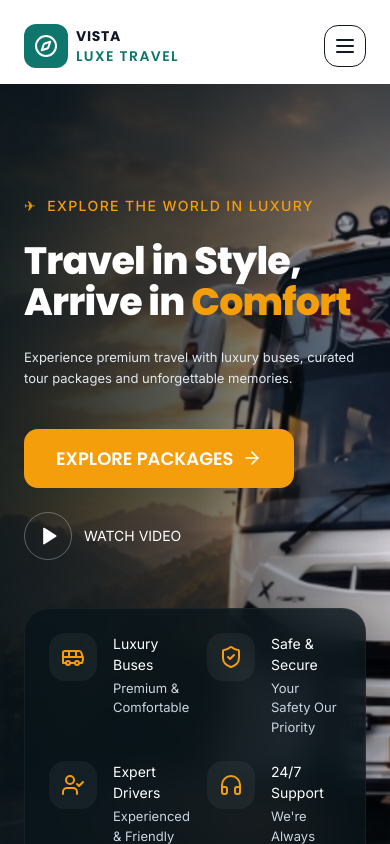
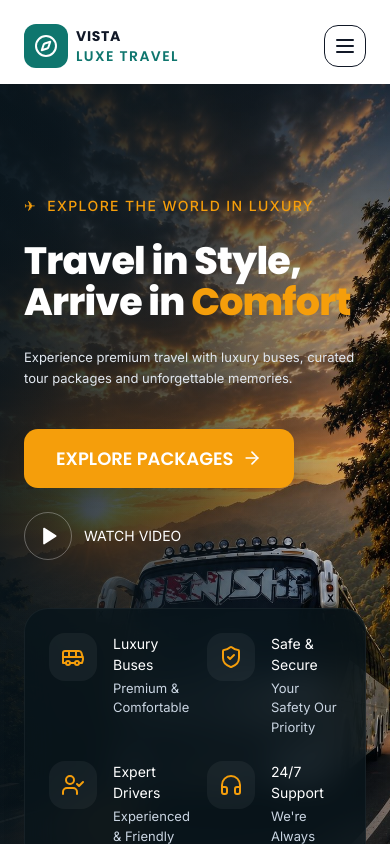
Before and after one commit to ehas1990/jenishatravel, a Next.js app: page / in a window 390 px wide. Shown: the top 844 px of the page. Built offline with nearby package versions, Linux system fonts and the light colour scheme.

Commit message:
feat: make hero section background image mobile responsive

```diff
--- a/components/home/Hero.tsx
+++ b/components/home/Hero.tsx
@@ -11,8 +11,17 @@ export default function Hero() {
     <section className="relative min-h-[90vh] lg:min-h-screen flex flex-col justify-between overflow-hidden pt-28 pb-16 lg:pt-36 lg:pb-20">
       {/* Background Image with Zoom (Ken Burns) Effect */}
       <div className="absolute inset-0 z-0">
+        {/* Mobile portrait background */}
         <div
-          className="absolute inset-0 bg-cover bg-center bg-no-repeat scale-105 animate-[pulse-slow_20s_infinite_alternate]"
+          className="absolute inset-0 bg-cover bg-center bg-no-repeat scale-105 md:hidden"
+          style={{
+            backgroundImage: 'url("/mobile-jen.jpg")',
+            animationName: 'kenburns'
+          }}
+        />
+        {/* Desktop landscape background */}
+        <div
+          className="absolute inset-0 bg-cover bg-center bg-no-repeat scale-105 hidden md:block"
           style={{
             backgroundImage: 'url("/hero-banner.jpg")',
             animationName: 'kenburns'
```
Also changed, not shown: public/mobile-jen.jpg (added).
